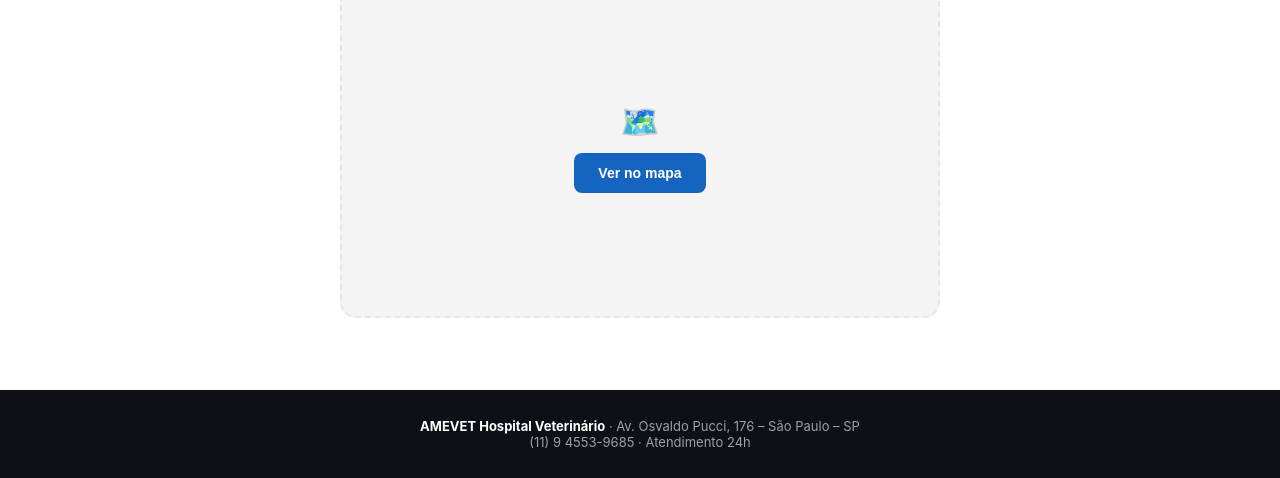
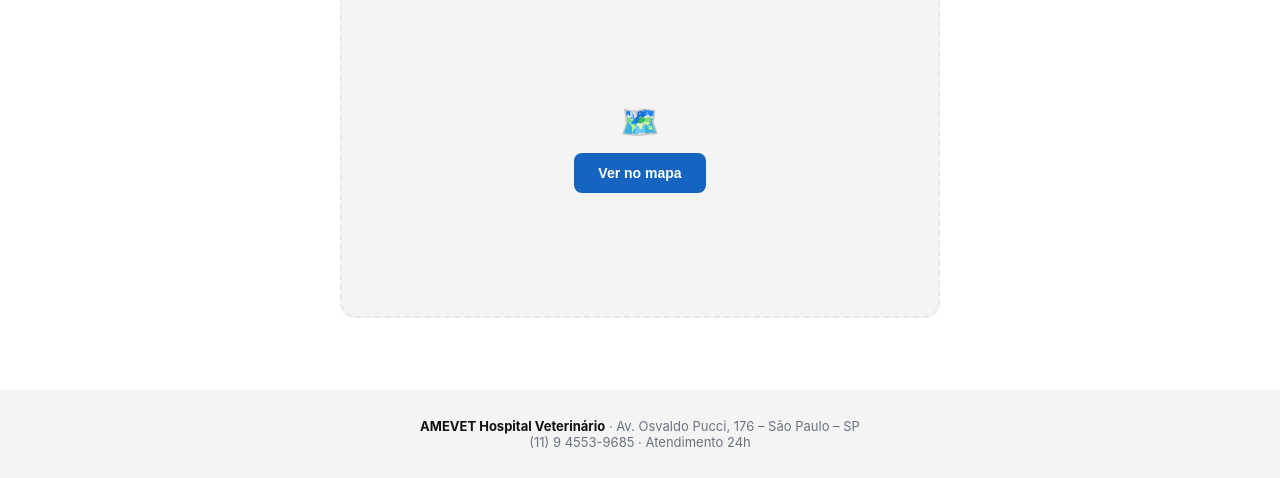
Before and after one commit to assessoria-boop/amevet, a plain HTML site: page index.html in a window 1280 px wide. Shown: the part 3802-4280 px from the top of the page. Drawn offline with Linux system fonts and the light colour scheme.

Commit message:
Rodapé com fundo cinza claro

```diff
--- a/index.html
+++ b/index.html
@@ -360,13 +360,13 @@
 
     /* ── FOOTER ── */
     footer {
-      background: #0d1117;
-      color: rgba(255,255,255,0.6);
+      background: var(--cinza-claro);
+      color: var(--cinza);
       text-align: center;
       padding: 28px 20px;
       font-size: 13px;
     }
-    footer strong { color: white; }
+    footer strong { color: var(--texto); }
 
     /* ── WPP FLUTUANTE ── */
     .wpp-float {
```
